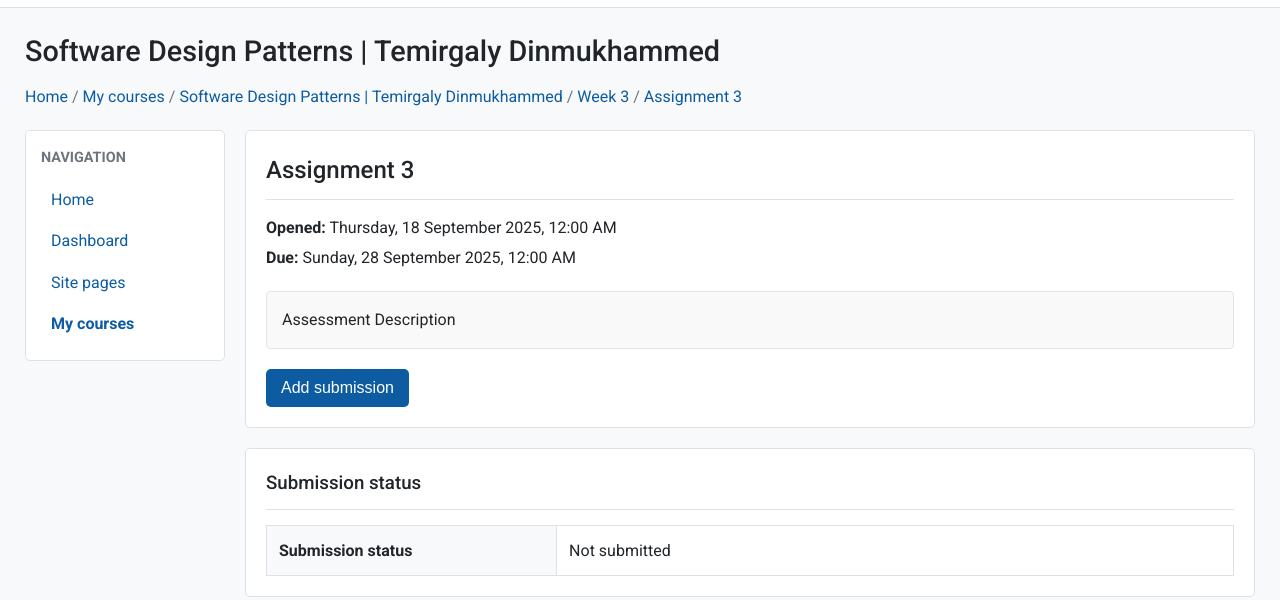
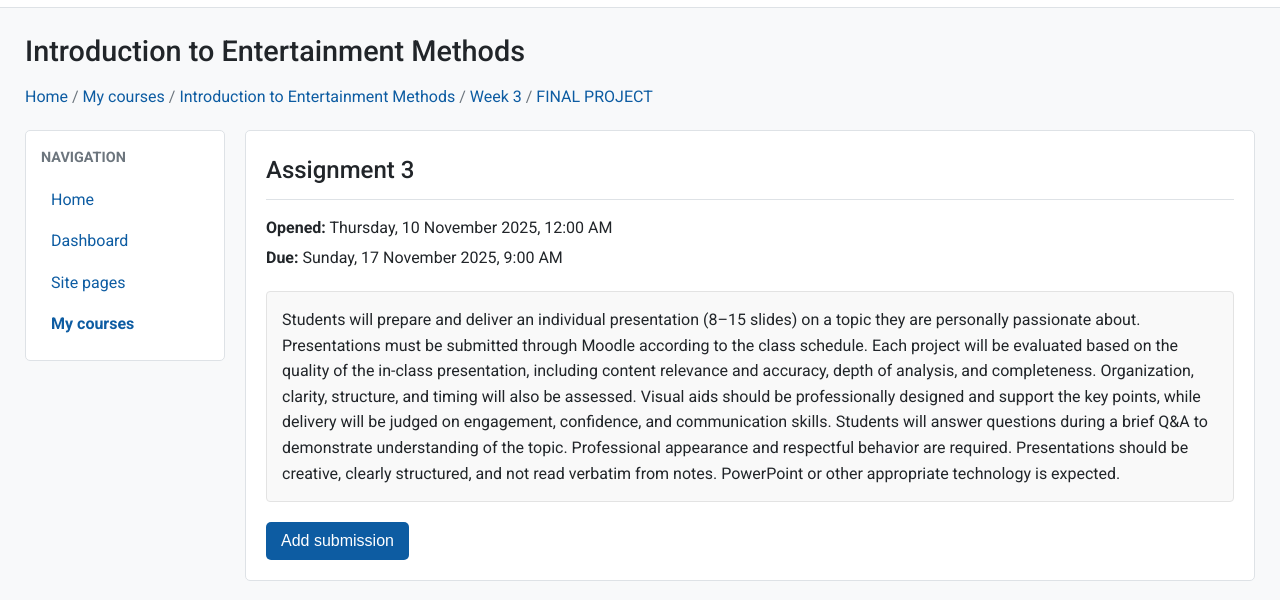
Before and after one commit to Kreichik/damoodle, a website: page index.html in a window 1280 px wide. Shown: the part 182-782 px from the top of the page. Drawn offline with Linux system fonts and the light colour scheme; sample sign-in values are in the browser's storage.

Commit message:
Feature: add user logout functionality with dr

```diff
--- a/index.html
+++ b/index.html
@@ -32,10 +32,10 @@
         </header>
 
         <main class="main-content">
-            <h1 class="page-title">Software Design Patterns | Temirgaly Dinmukhammed</h1>
+            <h1 class="page-title">Introduction to Entertainment Methods</h1>
 
             <nav class="breadcrumbs">
-                <a href="#">Home</a> / <a href="#">My courses</a> / <a href="#">Software Design Patterns | Temirgaly Dinmukhammed</a> / <a href="#">Week 3</a> / <a href="#">Assignment 3</a>
+                <a href="#">Home</a> / <a href="#">My courses</a> / <a href="#">Introduction to Entertainment Methods</a> / <a href="#">Week 3</a> / <a href="#">FINAL PROJECT</a>
             </nav>
 
             <div class="content-body">
@@ -53,11 +53,11 @@
                     <div class="card">
                         <h2>Assignment 3</h2>
                         <div class="assignment-details">
-                            <p><strong>Opened:</strong> Thursday, 18 September 2025, 12:00 AM</p>
-                            <p><strong>Due:</strong> Sunday, 28 September 2025, 12:00 AM</p>
+                            <p><strong>Opened:</strong> Thursday, 10 November 2025, 12:00 AM</p>
+                            <p><strong>Due:</strong> Sunday, 17 November 2025, 9:00 AM</p>
                         </div>
                         <div class="description-box">
-                            <p>Assessment Description</p>
+                            <p>Students will prepare and deliver an individual presentation (8–15 slides) on a topic they are personally passionate about. Presentations must be submitted through Moodle according to the class schedule. Each project will be evaluated based on the quality of the in-class presentation, including content relevance and accuracy, depth of analysis, and completeness. Organization, clarity, structure, and timing will also be assessed. Visual aids should be professionally designed and support the key points, while delivery will be judged on engagement, confidence, and communication skills. Students will answer questions during a brief Q&A to demonstrate understanding of the topic. Professional appearance and respectful behavior are required. Presentations should be creative, clearly structured, and not read verbatim from notes. PowerPoint or other appropriate technology is expected.</p>
                         </div>
                         <div class="submission-buttons-container">
                             <button class="btn btn-primary" id="add-submission-btn">Add submission</button>
@@ -81,7 +81,7 @@
                         <div class="file-picker-toolbar">
                             <div class="toolbar-left"><button class="toolbar-btn add-file-btn"><i class="fa-solid fa-plus"></i></button></div>
                             <div class="toolbar-right">
-                                <span class="file-size-info">Maximum file size: 256 MB, maximum number of files: 1</span>
+                                <span class="file-size-info">Maximum file size: 4 MB, maximum number of files: 1</span>
                                 <div class="view-btn-group">
                                     <button class="toolbar-btn active"><i class="fa-solid fa-grip"></i></button>
                                     <button class="toolbar-btn"><i class="fa-solid fa-list"></i></button>
```
